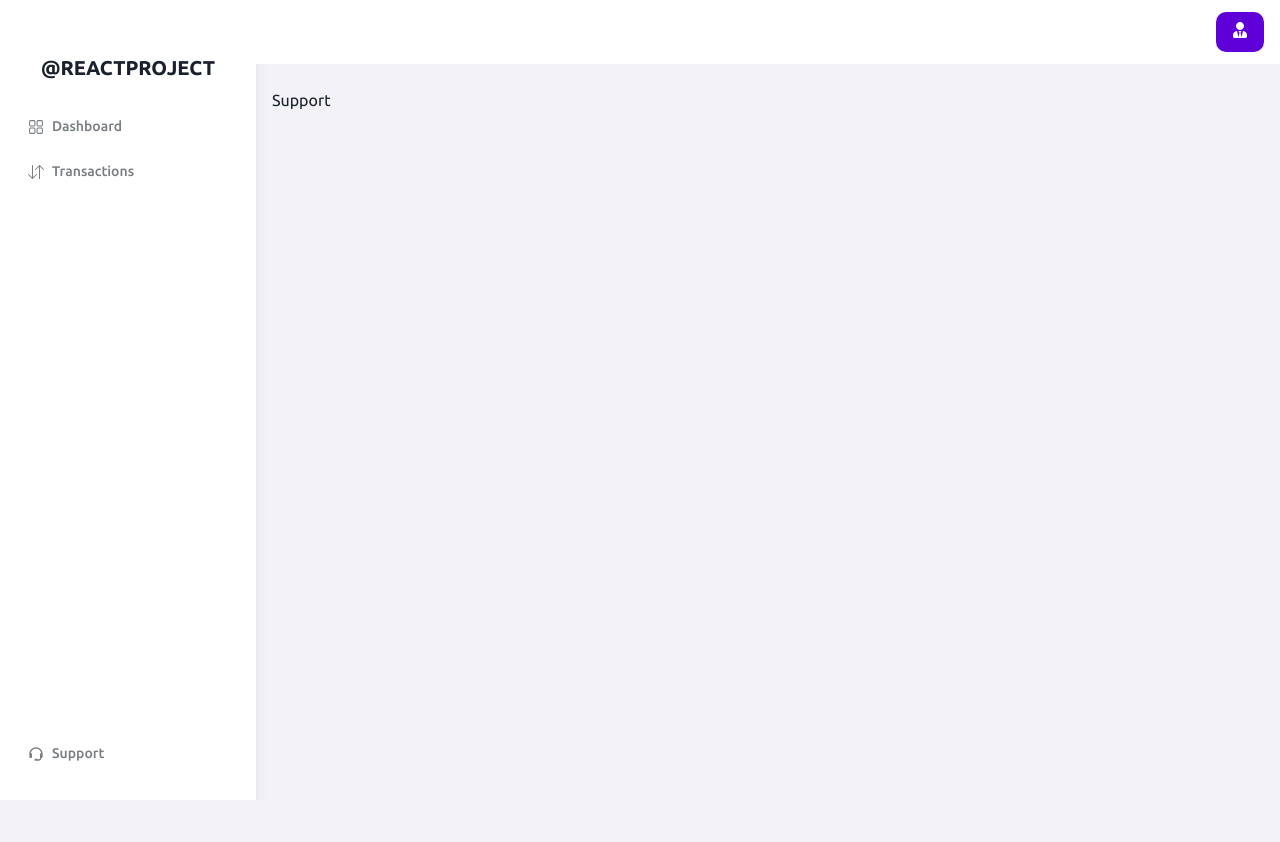
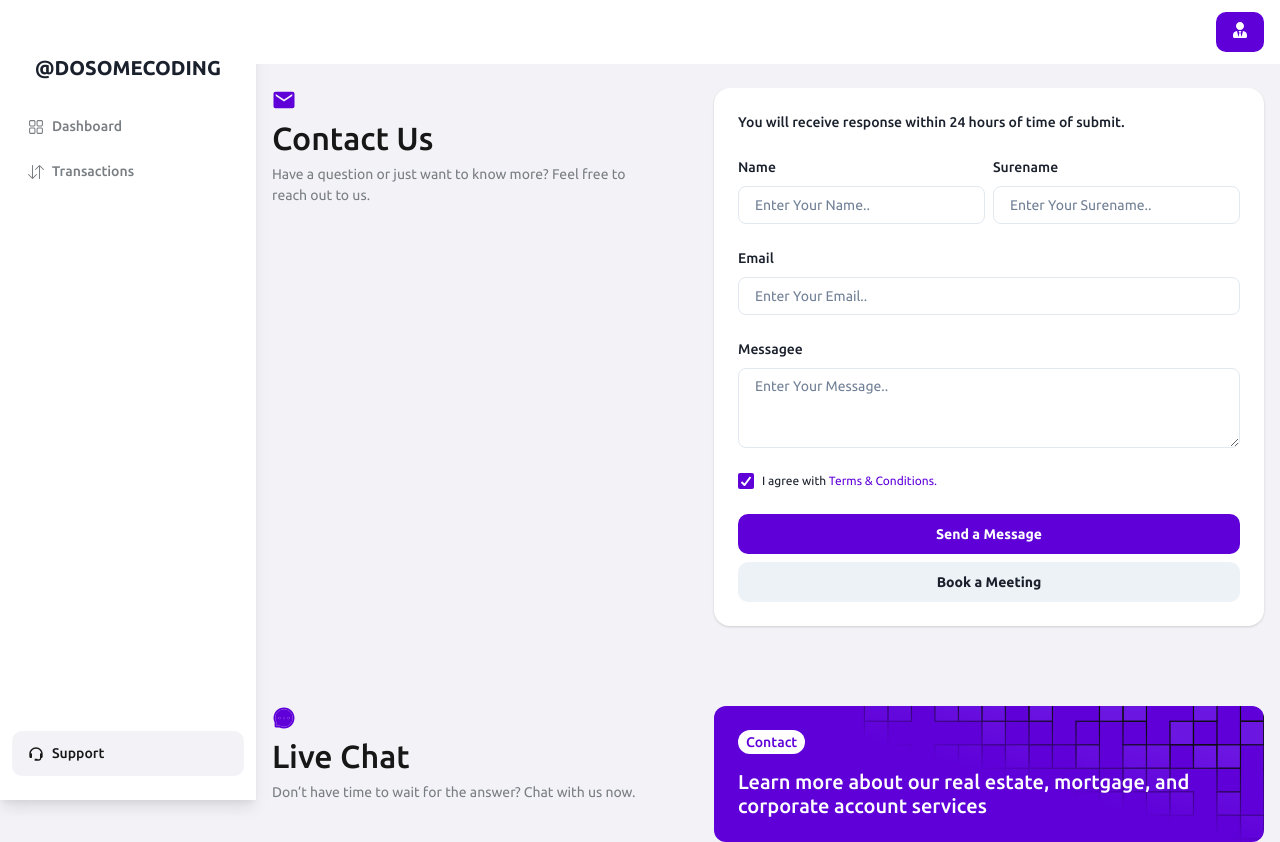
Before and after one commit to prabhjot-2/crpto, a React (Vite) app in the folder crpto/: page /support in a window 1280 px wide. Before the commit the page ends 800 px from the top, so only its background shows below. Built offline with nearby package versions, Linux system fonts and the light colour scheme.

Commit message:
at last support page is completed and others minor changes is done .

```diff
--- a/crpto/src/components/Sidenav.jsx
+++ b/crpto/src/components/Sidenav.jsx
@@ -2,10 +2,16 @@
 import { RxDashboard } from "react-icons/rx";
 import { BsArrowDownUp } from "react-icons/bs";
 import { BiSupport } from "react-icons/bi";
-import { Link } from "react-router-dom";
+import { Link, useLocation } from "react-router-dom";
+const Sidenav = () => {
+  const location = useLocation();
 
+  console.log(location);
 
-const Sidenav = () => {
+  const isActiveLink = (link) => {
+    return location.pathname === link;
+  };
+
   const navLinks = [
     {
       icon: RxDashboard,
@@ -24,37 +30,38 @@
       bg="white"
       justify="space-between"
       boxShadow={{
-        base:"none",
-        lg:"lg",
+        base: "none",
+        lg: "lg",
       }}
-      w={
-        {
-          base:"full",
-          lg:"16rem",
-        }
-      }
+      w={{
+        base: "full",
+        lg: "16rem",
+      }}
       h="100vh"
     >
       <Box>
         <Heading textAlign="center" fontSize="20px" as="h1" pt="3.5rem">
-        @REACTPROJECT
+          @DOSOMECODING
         </Heading>
         <Box mt="6" mx="3">
           {navLinks.map((nav) => (
             <Link to={nav.link} key={nav.text}>
               <HStack
+                bg={isActiveLink(nav.link) ? "#F3F3F7" : "transparent"}
+                color={isActiveLink(nav.link) ? "#171717" : "#797E82"}
                 borderRadius="10px"
-
                 py="3"
                 px="4"
                 _hover={{
-                bg:"#F3F3F7",
-                color:"#171717"
+                  bg: "#F3F3F7",
+                  color: "#171717",
                 }}
-            color="#797E82"
+                //color="#797E82"
               >
                 <Icon as={nav.icon} />
-            <Text fontSize="14px" fontWeight="medium"> {nav.text}</Text>
+                <Text fontSize="14px" fontWeight="medium">
+                  {nav.text}
+                </Text>
               </HStack>
             </Link>
           ))}
@@ -67,18 +74,20 @@
             borderRadius="10px"
             py="3"
             px="4"
+            bg={isActiveLink("/support") ? "#F3F3F7" : "transparent"}
+            color={isActiveLink("/support") ? "#171717" : "#797E82"}
             _hover={{
-                bg:"#F3F3F7",
-                color:"#171717"
+              bg: "#F3F3F7",
+              color: "#171717",
             }}
-            color="#797E82"
           >
             <Icon as={BiSupport} />
-            <Text fontSize="14px" fontWeight="medium"> Support</Text>
+            <Text fontSize="14px" fontWeight="medium">
+              Support
+            </Text>
           </HStack>
         </Link>
       </Box>
-
     </Stack>
   );
 };
--- a/crpto/src/pages/Support/Support.jsx
+++ b/crpto/src/pages/Support/Support.jsx
@@ -1,12 +1,37 @@
+import { IoMdMail } from "react-icons/io";
 import DashboardLayout from "../../components/DashboardLayout";
-
-
-const Support =()=>{
-    return (
-        <DashboardLayout>
-            Support
-        </DashboardLayout>
-    )
-}
+import ContactCard from "./components/ContactCard";
+import SupportCard from "./components/SupportCard";
+import { AiTwotoneMessage } from "react-icons/ai";
+import InfoCard from "../Dashboard/components/InfoCard";
+import { Stack } from "@chakra-ui/react";
+const Support = () => {
+  return (
+    <DashboardLayout>
+      <Stack spacing="5rem">
+        <SupportCard
+          icon={IoMdMail}
+          leftComponent={<ContactCard />}
+          title="Contact Us"
+          text=" Have a question or just want to know more? Feel free to reach out to
+          us."
+        />
+        <SupportCard
+          icon={AiTwotoneMessage}
+          leftComponent={
+            <InfoCard
+              inverted={true}
+              tagText="Contact"
+              imgUrl="/grid_bg.svg"
+              text="Learn more about our real estate, mortgage, and  corporate account services"
+            />
+          }
+          title="Live Chat"
+          text=" Don’t have time to wait for the answer? Chat with us now."
+        />
+      </Stack>
+    </DashboardLayout>
+  );
+};
 
 export default Support;
--- /dev/null
+++ b/crpto/src/pages/Support/components/ContactCard.jsx
@@ -0,0 +1,67 @@
+import {
+    Card,
+    Checkbox,
+    FormControl,
+    FormLabel,
+    HStack,
+    Input,
+    Box,
+    Stack,
+    Text,
+    Textarea,
+    Button,
+  } from "@chakra-ui/react";
+  import React from "react";
+
+  const ContactCard = () => {
+    return (
+      <Card p="6" borderRadius="1rem">
+        <Stack spacing={6}>
+          <Text fontWeight="medium" fontSize="sm">
+            You will receive response within 24 hours of time of submit.
+          </Text>
+
+          <HStack
+            flexDir={{
+              base: "column",
+              md: "row",
+            }}
+          >
+            <FormControl>
+              <FormLabel>Name</FormLabel>
+              <Input placeholder="Enter Your Name.." />
+            </FormControl>
+            <FormControl>
+              <FormLabel>Surename</FormLabel>
+              <Input placeholder="Enter Your Surename.." />
+            </FormControl>
+          </HStack>
+          <FormControl>
+            <FormLabel>Email</FormLabel>
+            <Input type="email" placeholder="Enter Your Email.." />
+          </FormControl>
+          <FormControl>
+            <FormLabel>Messagee</FormLabel>
+            <Textarea placeholder="Enter Your Message.." />
+          </FormControl>
+          <Checkbox defaultChecked>
+            <Text fontSize="xs">
+              I agree with
+              <Box as="span" color="p.purple">
+                {" "}
+                Terms & Conditions.
+              </Box>
+            </Text>
+          </Checkbox>
+          <Stack>
+            <Button fontSize="sm">Send a Message</Button>
+            <Button fontSize="sm" colorScheme="gray">
+              Book a Meeting
+            </Button>
+          </Stack>
+        </Stack>
+      </Card>
+    );
+  };
+
+  export default ContactCard;
--- /dev/null
+++ b/crpto/src/pages/Support/components/SupportCard.jsx
@@ -0,0 +1,44 @@
+import {
+    Box,
+    Button,
+    Card,
+    Checkbox,
+    Flex,
+    FormControl,
+    FormLabel,
+    HStack,
+    Icon,
+    Input,
+    Stack,
+    Text,
+    Textarea,
+  } from "@chakra-ui/react";
+  import React from "react";
+  import { IoMdMail } from "react-icons/io";
+  const SupportCard = ({ leftComponent, icon, title, text }) => {
+    return (
+      <Flex
+        gap={6}
+        justify="space-between"
+        flexDir={{
+          base: "column",
+          xl: "row",
+        }}
+      >
+        <Stack maxW="24rem">
+          <Icon as={icon} boxSize={6} color="p.purple" />
+          <Text fontWeight="medium" as="h1" textStyle="h1">
+            {title}
+          </Text>
+          <Text fontSize="sm" color="black.60">
+            {text}
+          </Text>
+        </Stack>
+        <Box maxW="550px" w="full">
+          {leftComponent}
+        </Box>
+      </Flex>
+    );
+  };
+
+  export default SupportCard;
```
Lines whose indentation alone changed are shown as unchanged.
